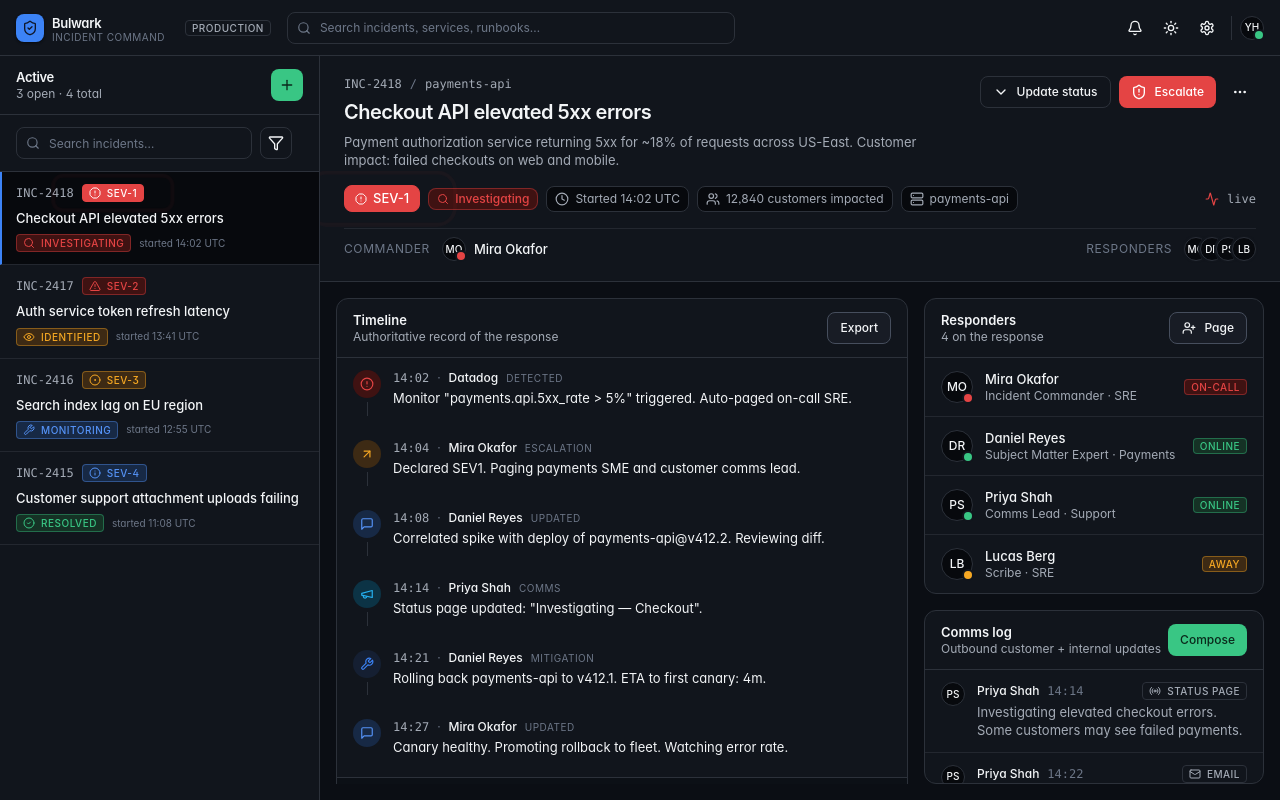
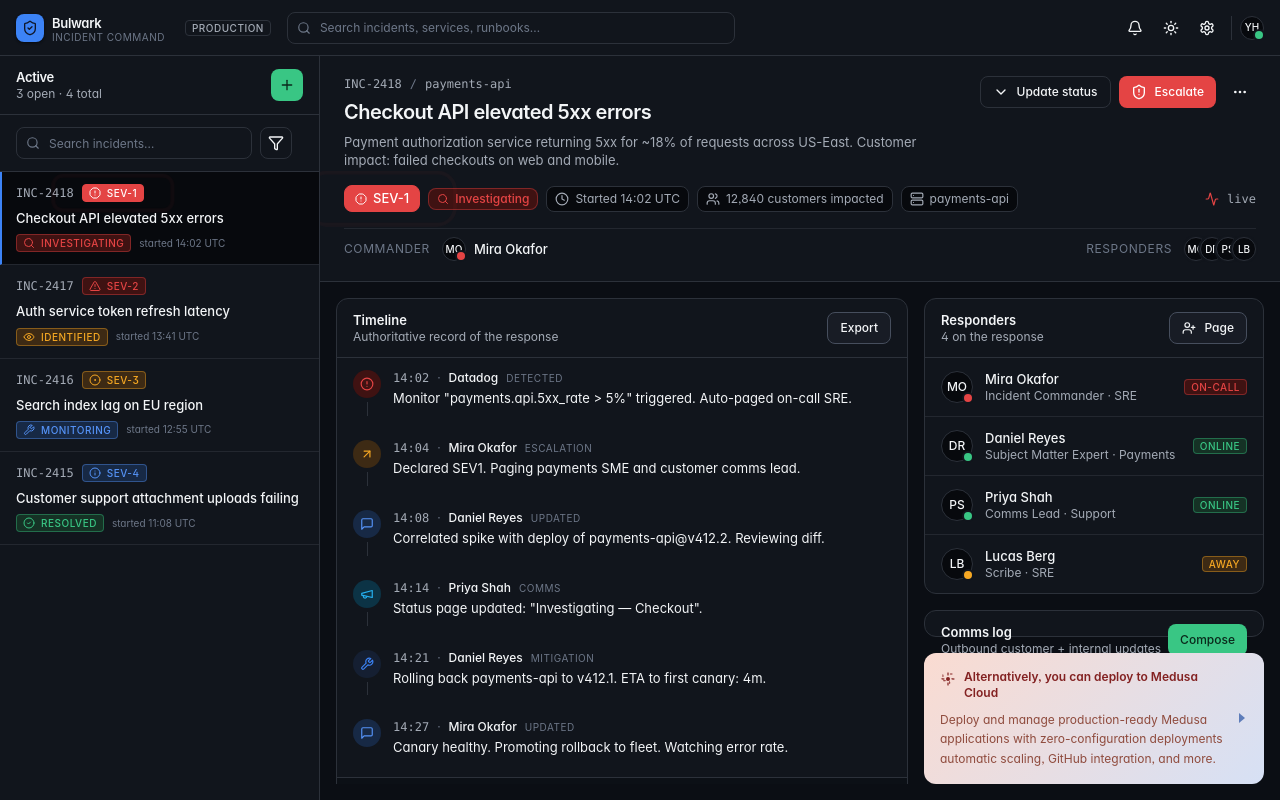
Before and after one commit to Soffi-Originals/bulwark-demo, a React (Vite) app: page / in a window 1280 px wide. Built offline with nearby package versions, Linux system fonts and the light colour scheme.

Commit message:
AI: Edit src/App.tsx

```diff
--- a/src/App.tsx
+++ b/src/App.tsx
@@ -48,6 +48,10 @@
             <aside className="flex flex-col w-[340px] shrink-0 gap-4 overflow-hidden">
               <ResponderPanel responders={incident.responders} />
               <CommsPanel messages={incident.comms} />
+              <RecommendationCard
+                title="Alternatively, you can deploy to Medusa Cloud"
+                description="Deploy and manage production-ready Medusa applications with zero-configuration deployments automatic scaling, GitHub integration, and more."
+              />
             </aside>
           </div>
         </main>
```
